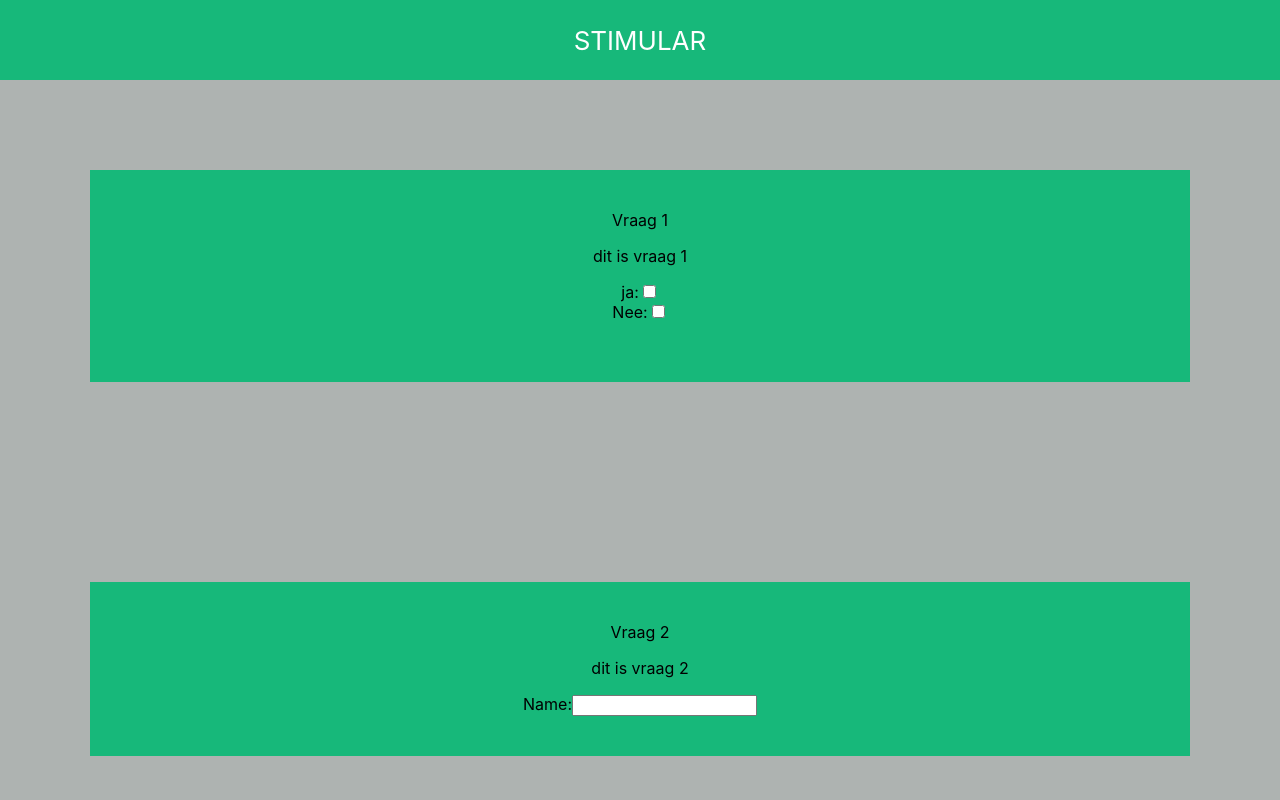
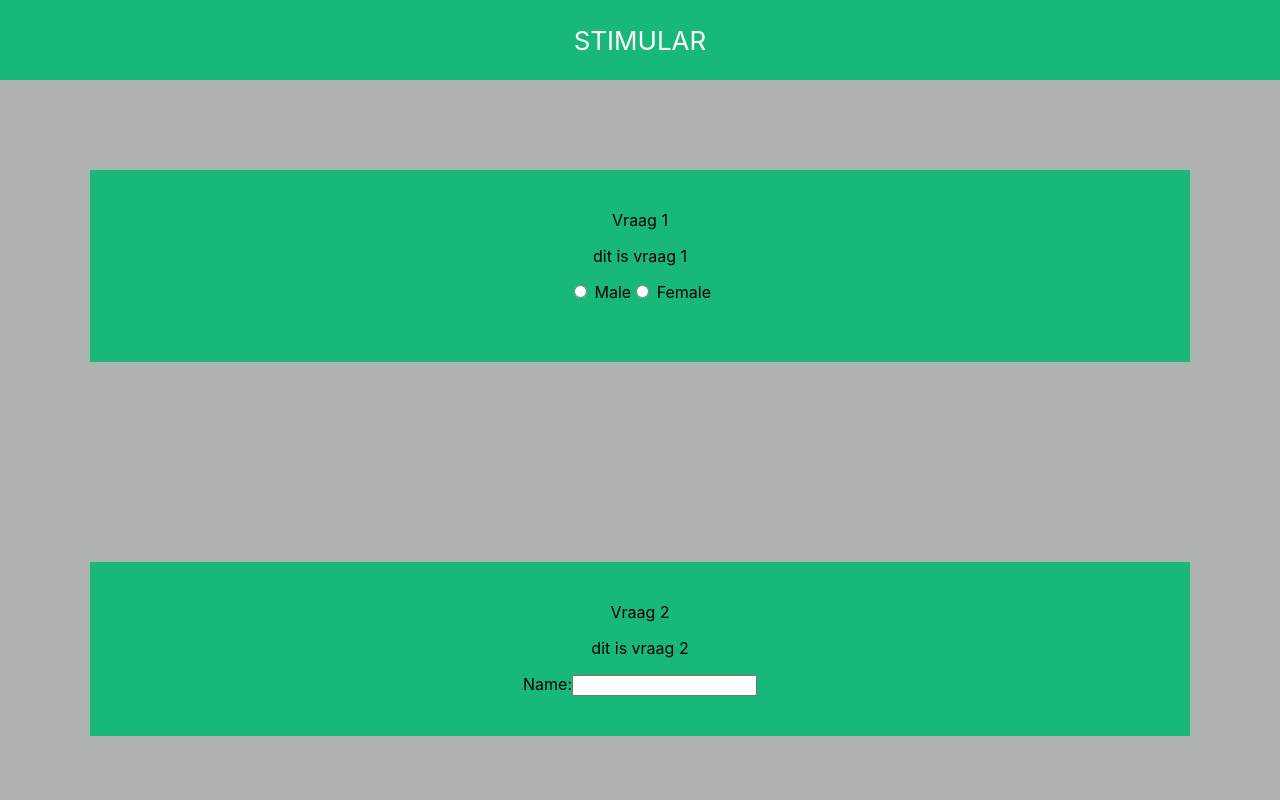
Before and after one commit to paddy117/stimular-vragenlijst, a React (Create React App) app: page / in a window 1280 px wide. Shown: the top 800 px of the page. Built offline with nearby package versions, Linux system fonts and the light colour scheme.

Commit message:
separated values

```diff
--- a/src/App.js
+++ b/src/App.js
@@ -51,10 +51,14 @@ class App extends React.Component {
 
   handleChange(event) {
     this.setState({value: event.target.value});
+
   }
 
+
   handleSubmit(event) {
-    alert('A name was submitted: ' + this.state.name);
+    alert('A name was submitted: ' + this.state.user +
+          '\n their favourite food is:' + this.state.favourite +
+          '\n their gender is:' + this.state.gender);
     event.preventDefault();
   }
 
@@ -70,7 +74,7 @@ class App extends React.Component {
         <div className="vraag">
         <h>Vraag 1</h>
         <p>dit is vraag 1</p>
-      <label>
+      {/* <label>
           ja:
           <input
             name="ja"
@@ -85,7 +89,12 @@ class App extends React.Component {
             type="checkbox"
             checked={this.state.isGoing}
             onChange={this.handleInputChange} />
-        </label>
+        </label> */}
+      <div name="gender" onChange={this.handleInputChange}>
+        <input type="radio" value="MALE" name="gender"/> Male
+        <input type="radio" value="FEMALE" name="gender"/> Female
+      </div>
+
         <br />
         </div>
         <br />
@@ -95,7 +104,7 @@ class App extends React.Component {
 
         <label>
           Name:
-          <input type="text" name={this.state.name} onChange={this.handleChange}/>
+          <input name="user" type="text" value={this.state.username} onChange={this.handleInputChange}/>
         </label>
 
         </div>
@@ -103,7 +112,7 @@ class App extends React.Component {
         <div className='vraag'>
         <label>
           Pick your favorite flavor:
-          <select value={this.state.value} onChange={this.handleChange}>
+          <select name="favourite" value={this.state.favourite} onChange={this.handleInputChange}>
             <option value="grapefruit">Grapefruit</option>
             <option value="lime">Lime</option>
             <option value="coconut">Coconut</option>
@@ -111,7 +120,7 @@ class App extends React.Component {
           </select>
           <br></br>
           <br></br>
-          <input type="submit" name="Submit" />
+          <input type="submit" value="Submit" />
         </label>
         </div>
       </form>
```
Also changed, not shown: 1 other file (tests, documents, lock files or other folders).
